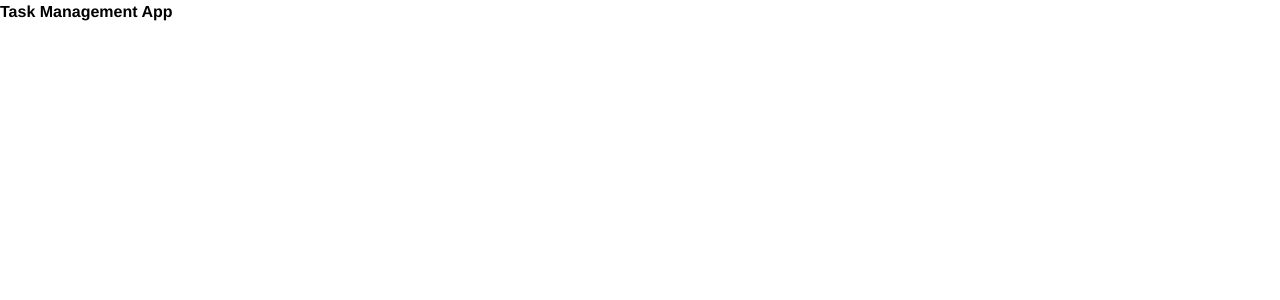
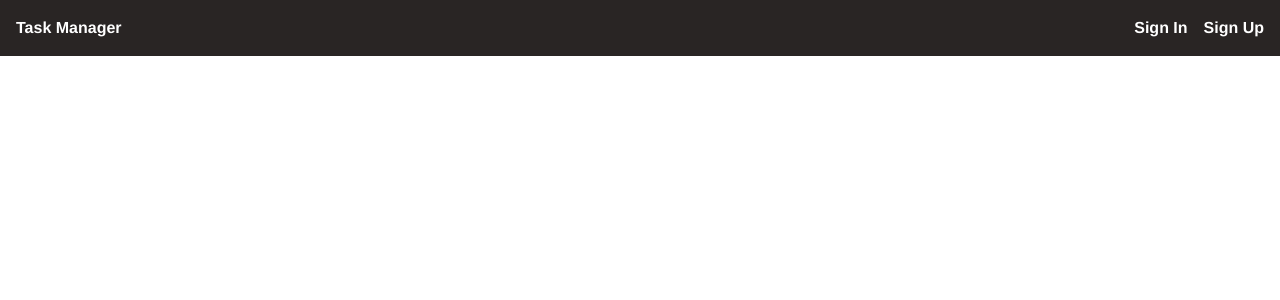
Before and after one commit to sam-abraha/task-management-react, a React (Vite) app: page / in a window 1280 px wide. Shown: the top 300 px of the page. Built offline with nearby package versions, Linux system fonts and the light colour scheme; no server answers.

Commit message:
add routing for Signin, Signup and Homepage

```diff
--- a/src/App.tsx
+++ b/src/App.tsx
@@ -1,10 +1,19 @@
+import { Route, Routes } from "react-router-dom"
+import Home from "./pages/Home"
+import Layout from "./components/Layout"
+import SignIn from "./pages/SigninPage"
+import SignUp from "./pages/SignupPage"
 
 function App() {
 
   return (
-    <>
-    <h1 className="font-bold">Task Management App</h1>
-    </>
+    <Routes>
+    <Route path="/" element={<Layout />}>
+      <Route index element={<Home />} />
+      <Route path="/signin" element={<SignIn />} />
+      <Route path="/signup" element={<SignUp />} />
+    </Route>
+    </Routes>
   )
 }
 
```
